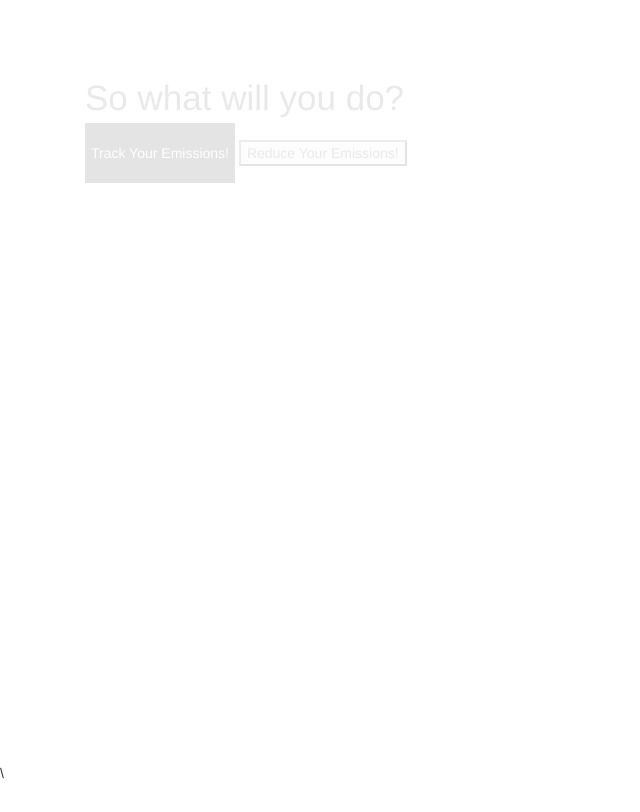
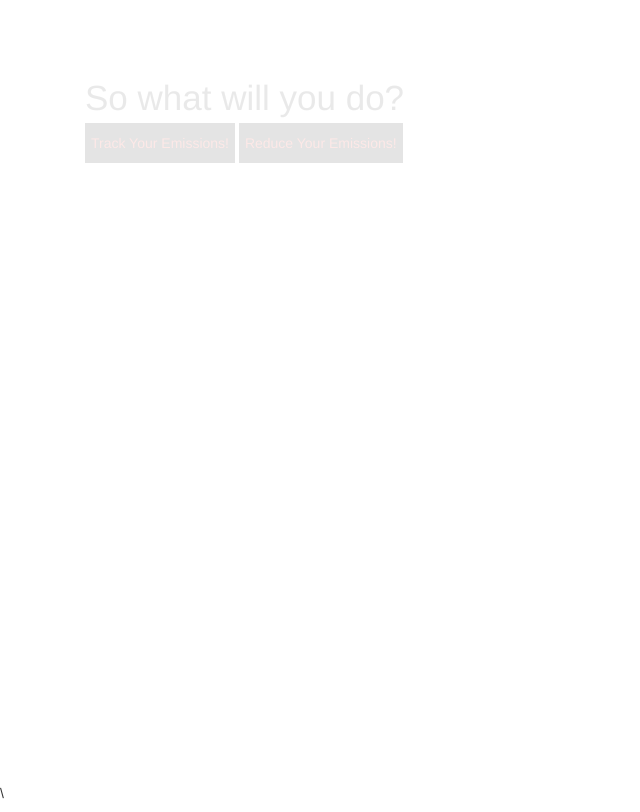
Before and after one commit to erxn-mcg/backyardhacksweb, a plain HTML site: page index.html in a window 1280 px wide. Shown: the part 6060-6872 px from the top of the page, without its empty margins (0-640 px from the left). Drawn offline with nearby package versions, Linux system fonts and the light colour scheme.

Commit message:
Added Links

```diff
--- a/index.html
+++ b/index.html
@@ -98,8 +98,8 @@
           </section>
 					<section class="step">
               <div class="title">So what will you do?</div>
-						<button style="height: 60px; background: #000; color: #fff; outline:none; border: none; font-size: 25">Track Your Emissions!</button>
-						<button>Reduce Your Emissions!</button>
+						<button style="height: 40px; background: #000; color: #fff; outline:none; border: none; font-size: 28; border-radius: 30"><a href="https://github.com/erxn-mcg/CarbonAin-tCoolExt" style="text-decoration:none">Track Your Emissions!</a></button>
+						<button style="height: 40px; background: #000; color: #fff; outline:none; border: none; font-size: 28; border-radius: 30"><a href="" style="text-decoration:none">Reduce Your Emissions!</a></button>
           </section>
             </div>
             <div id="vis">
```
